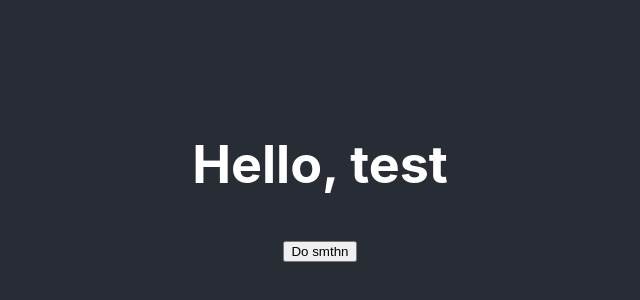
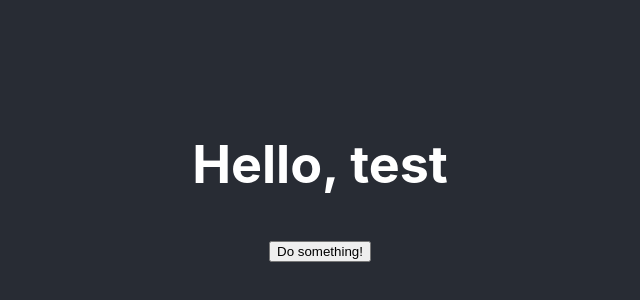
Before and after one commit to pauldaniv/react-hello-world, a React (Create React App) app: page / in a window 1280 px wide. Shown: the part 220-520 px from the top of the page, without its empty margins (320-960 px from the left). Built offline with nearby package versions, Linux system fonts and the light colour scheme.

Commit message:
Changed text

```diff
--- a/src/App.js
+++ b/src/App.js
@@ -12,7 +12,7 @@ function App() {
         <div>
           <MyComponent name="test"/>
           <button onClick={doStuff}>
-            Do smthn
+            Do something!
           </button>
         </div>
 
```
